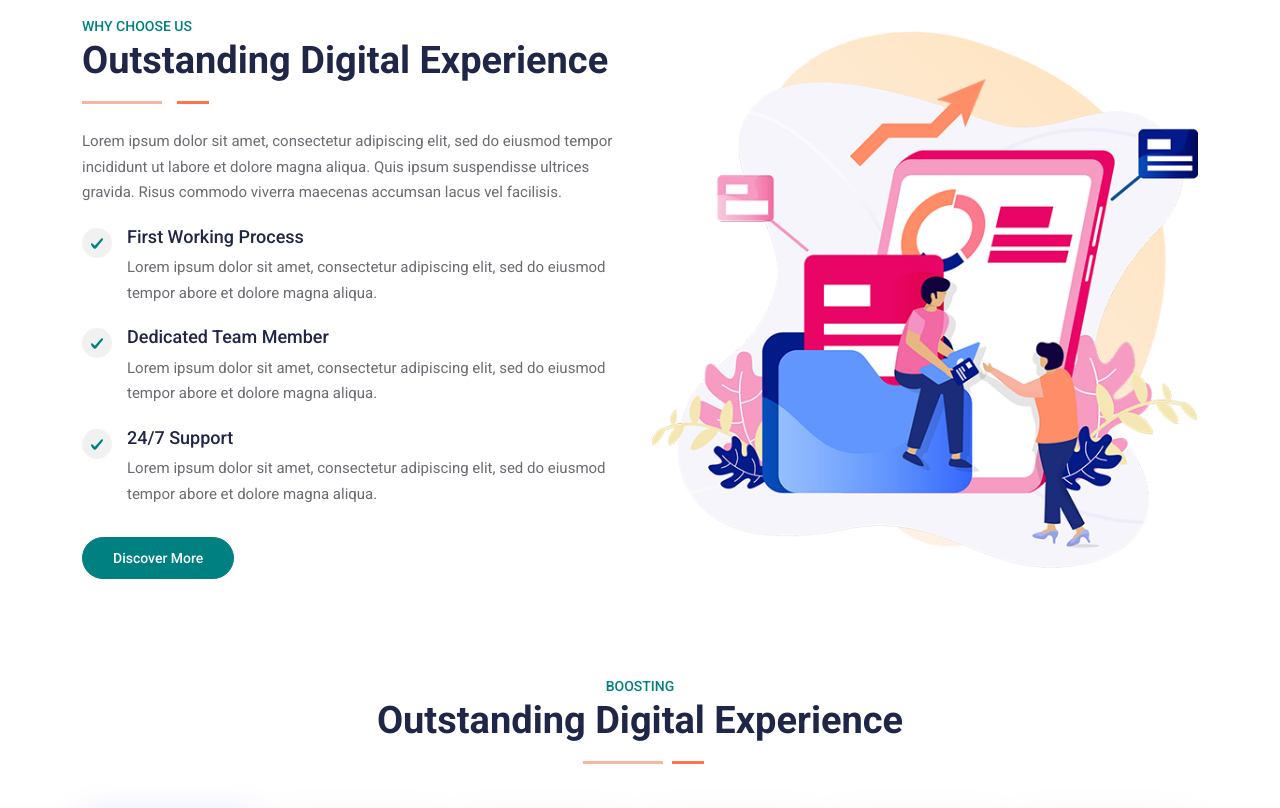
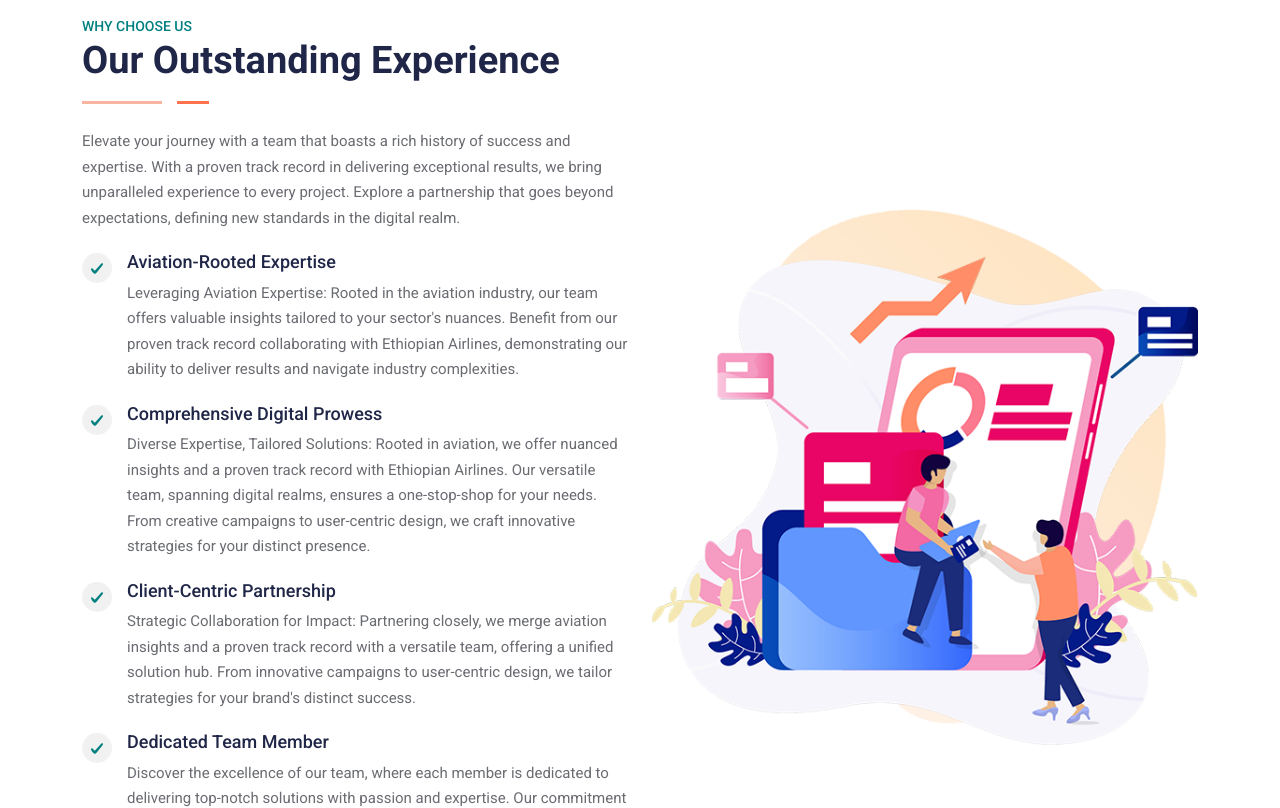
Before and after one commit to henask12/DigitalCraft-Solutions, a Next.js app: page / in a window 1280 px wide. Shown: the part 3260-4068 px from the top of the page. Built offline with nearby package versions, Linux system fonts and the light colour scheme.

Commit message:
update why choose us page

```diff
--- a/components/Common/WhyChooseUs.js
+++ b/components/Common/WhyChooseUs.js
@@ -10,20 +10,38 @@ const WhyChooseUs = () => {
             <div className="col-lg-6 col-md-12">
               <div className="choose-content-area">
                 <span>Why Choose Us</span>
-                <h3>Outstanding Digital Experience</h3>
+                <h3>Our Outstanding Experience</h3>
                 <p>
-                  Lorem ipsum dolor sit amet, consectetur adipiscing elit, sed
-                  do eiusmod tempor incididunt ut labore et dolore magna aliqua.
-                  Quis ipsum suspendisse ultrices gravida. Risus commodo viverra
-                  maecenas accumsan lacus vel facilisis.{" "}
+                Elevate your journey with a team that boasts a rich history of success and expertise. With a proven track record
+                in delivering exceptional results, we bring unparalleled experience to every project. Explore a partnership
+                that goes beyond expectations, defining new standards in the digital realm.{" "}
                 </p>
 
                 <div className="choose-text">
                   <i className="flaticon-check-mark"></i>
-                  <h4>First Working Process</h4>
+                  <h4>Aviation-Rooted Expertise</h4>
                   <p>
-                    Lorem ipsum dolor sit amet, consectetur adipiscing elit, sed
-                    do eiusmod tempor abore et dolore magna aliqua.
+                  Leveraging Aviation Expertise: Rooted in the aviation industry, our team offers valuable insights tailored to your sector's nuances.
+                  Benefit from our proven track record collaborating with Ethiopian Airlines, demonstrating our ability to deliver results and navigate industry complexities.
+                  </p>
+                </div>
+
+                <div className="choose-text">
+                  <i className="flaticon-check-mark"></i>
+                  <h4>Comprehensive Digital Prowess</h4>
+                  <p>
+                  Diverse Expertise, Tailored Solutions: Rooted in aviation, we offer nuanced insights and a proven track record with Ethiopian Airlines.
+                  Our versatile team, spanning digital realms, ensures a one-stop-shop for your needs.
+                  From creative campaigns to user-centric design, we craft innovative strategies for your distinct presence.
+                  </p>
+                </div>
+
+                <div className="choose-text">
+                  <i className="flaticon-check-mark"></i>
+                  <h4>Client-Centric Partnership</h4>
+                  <p>
+                    Strategic Collaboration for Impact: Partnering closely, we merge aviation insights and a proven track record with a versatile team, offering a unified solution hub.
+                    From innovative campaigns to user-centric design, we tailor strategies for your brand's distinct success.
                   </p>
                 </div>
 
@@ -31,17 +49,8 @@ const WhyChooseUs = () => {
                   <i className="flaticon-check-mark"></i>
                   <h4>Dedicated Team Member</h4>
                   <p>
-                    Lorem ipsum dolor sit amet, consectetur adipiscing elit, sed
-                    do eiusmod tempor abore et dolore magna aliqua.
-                  </p>
-                </div>
-
-                <div className="choose-text">
-                  <i className="flaticon-check-mark"></i>
-                  <h4>24/7 Support</h4>
-                  <p>
-                    Lorem ipsum dolor sit amet, consectetur adipiscing elit, sed
-                    do eiusmod tempor abore et dolore magna aliqua.
+                    Discover the excellence of our team, where each member is dedicated to delivering top-notch solutions with passion and expertise.
+                    Our commitment to your success drives our collaborative efforts, making us the ideal choice for your digital needs.
                   </p>
                 </div>
 
```
